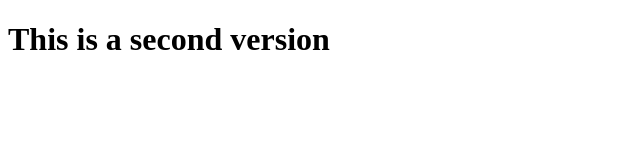
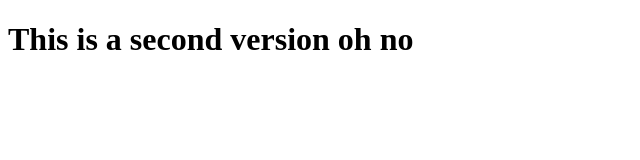
Before and after one commit to ikhanic7/Test, a plain HTML site: page index.html in a window 1280 px wide. Shown: the whole page, without its empty margins (0-640 px from the left). Drawn offline with Linux system fonts and the light colour scheme.

Commit message:
This is the third version of the file

```diff
--- a/index.html
+++ b/index.html
@@ -6,6 +6,6 @@
     <title>Document</title>
 </head>
 <body>
-	<h1>This is a second version </h1>
+	<h1>This is a second version oh no</h1>
 </body>
 </html>
```
